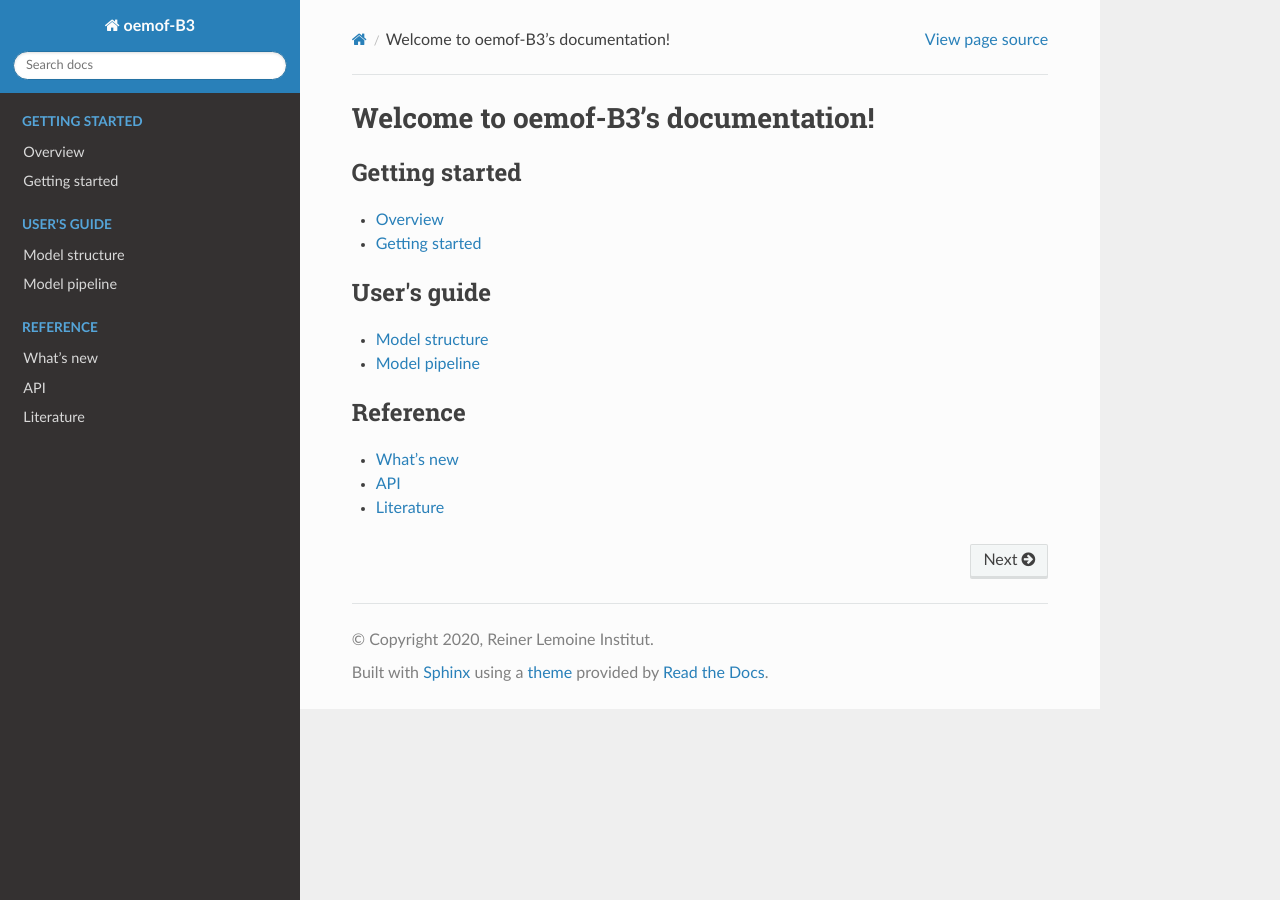
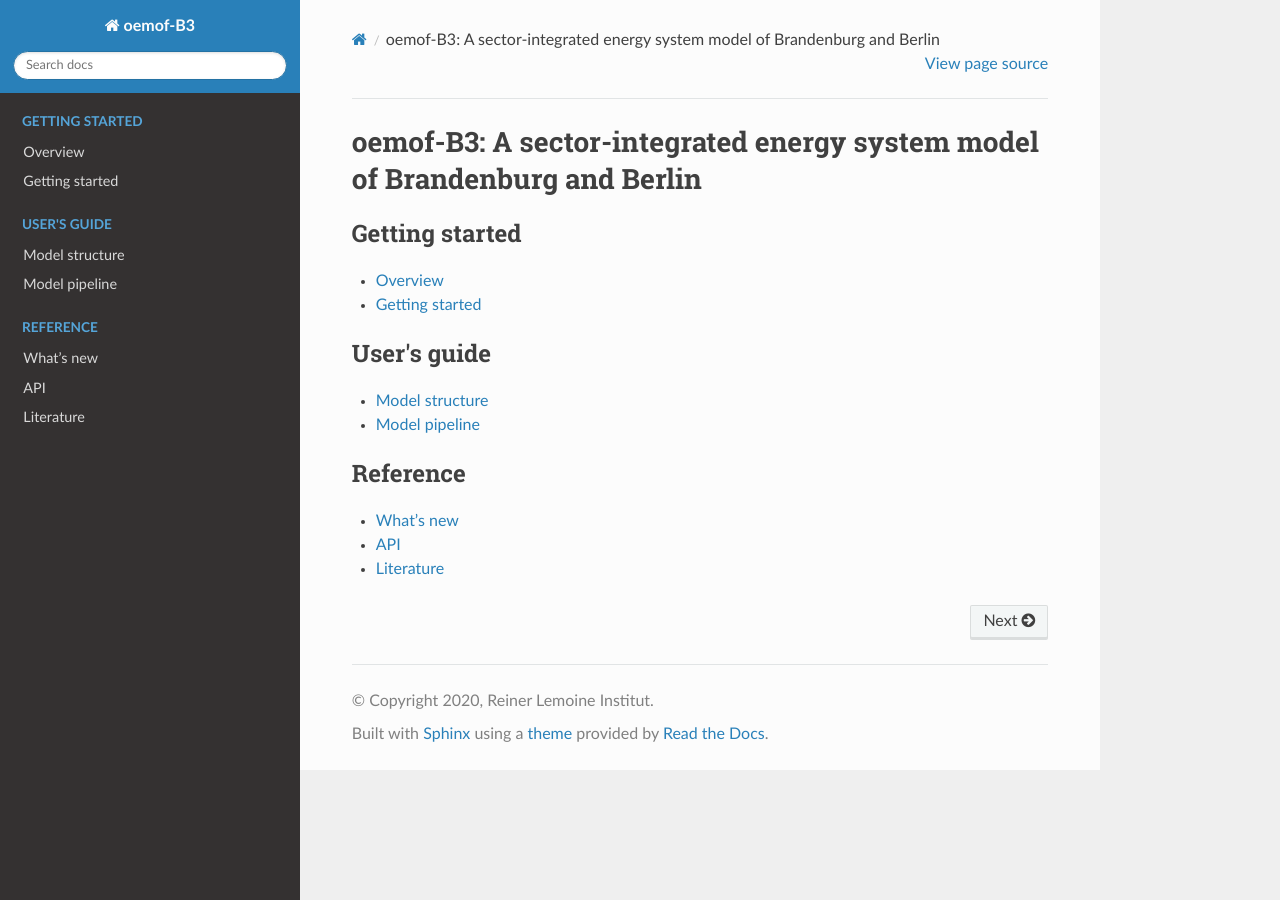
Before and after one commit to rl-institut/oemof-B3, a Sphinx documentation site: the page built from docs/index.rst, in a window 1280 px wide. Built offline with Sphinx 7.4.7 and the Read the Docs theme 2.0.0, drawn with Linux system fonts in a browser that asks for light colours.

Commit message:
Change title

```diff
--- a/docs/index.rst
+++ b/docs/index.rst
@@ -3,8 +3,8 @@
    You can adapt this file completely to your liking, but it should at least
    contain the root `toctree` directive.
 
-Welcome to oemof-B3's documentation!
-====================================
+oemof-B3: A sector-integrated energy system model of Brandenburg and Berlin
+===========================================================================
 
 .. toctree::
    :maxdepth: 1
```
